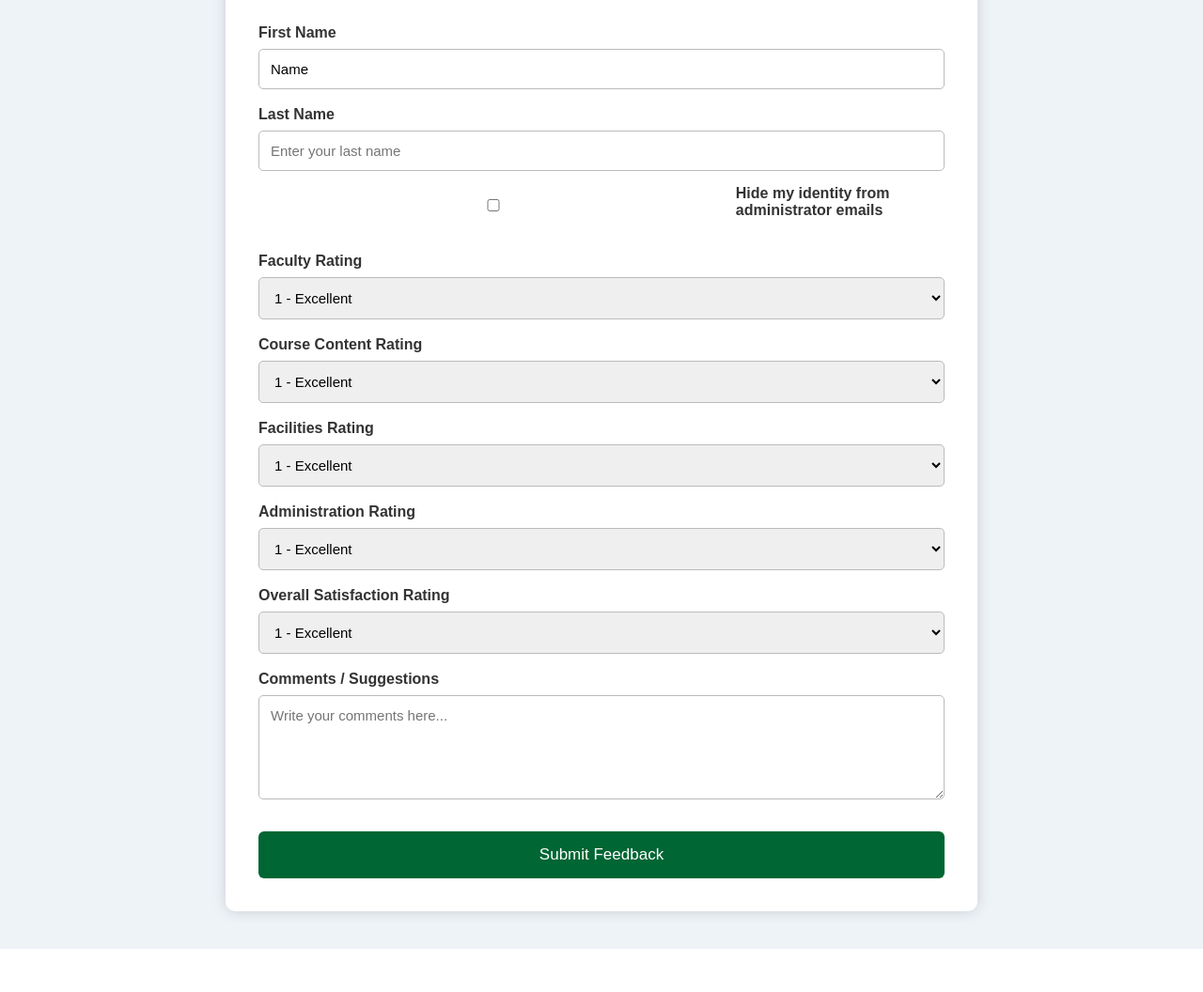
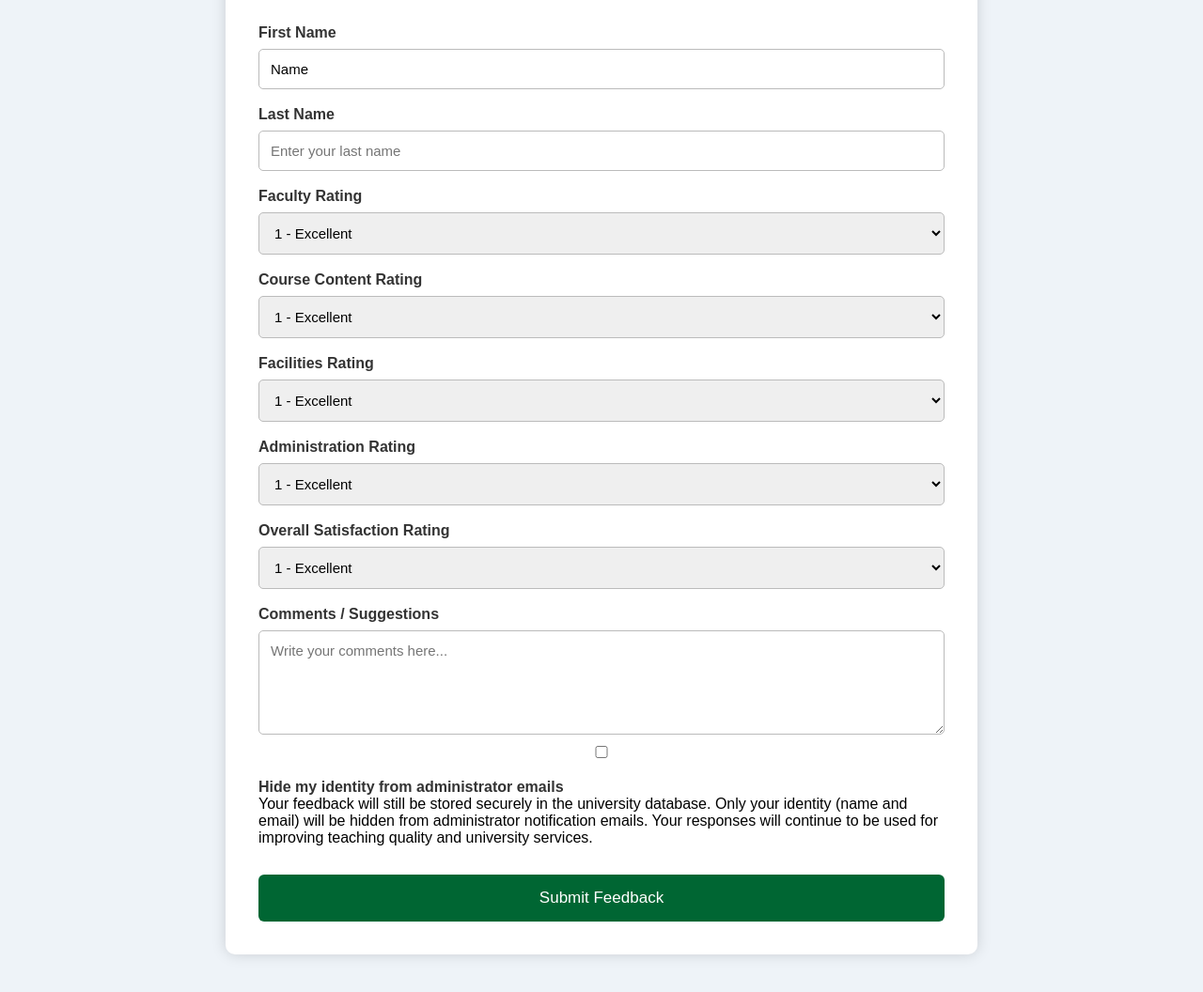
Before and after one commit to FatimaBatool55/IIUIFacultyFeedback, a Flask app: page /feedback in a window 1280 px wide. Shown: the part 275-1331 px from the top of the page at 94% size. Before the commit the page ends 1285 px from the top, so only its background shows below. Run offline with Flask 3, Linux system fonts and the light colour scheme; the visitor is signed in with stand-in values (Sample User, id 1).

Commit message:
Update index.html

```diff
--- a/templates/index.html
+++ b/templates/index.html
@@ -22,18 +22,18 @@
     <p class="intro">
 
         Welcome to the IIUI Faculty Feedback Survey.
-
         This survey is conducted to collect valuable feedback from students regarding faculty performance, course content, university facilities, and overall academic experience.
-
         Your honest feedback helps IIUI improve teaching quality and student services.
 
     </p>
 
     {% if error %}
-    <p class="error">{{ error }}</p>
+        <p class="error">{{ error }}</p>
     {% endif %}
 
     <form action="/submit" method="POST">
+
+        <!-- First Name -->
 
         <label>First Name</label>
 
@@ -44,6 +44,8 @@
             readonly
         >
 
+        <!-- Last Name -->
+
         <label>Last Name</label>
 
         <input
@@ -53,19 +55,7 @@
             required
         >
 
-        <label style="margin-top:15px; display:flex; align-items:center; gap:8px;">
-
-            <input
-                type="checkbox"
-                name="hide_identity"
-                value="yes"
-            >
-
-            Hide my identity from administrator emails
-
-        </label>
-
-        <br>
+        <!-- Faculty Rating -->
 
         <label>Faculty Rating</label>
 
@@ -79,6 +69,8 @@
 
         </select>
 
+        <!-- Course Rating -->
+
         <label>Course Content Rating</label>
 
         <select name="course_rating">
@@ -90,6 +82,8 @@
             <option value="5">5 - Poor</option>
 
         </select>
+
+        <!-- Facilities Rating -->
 
         <label>Facilities Rating</label>
 
@@ -103,6 +97,8 @@
 
         </select>
 
+        <!-- Administration Rating -->
+
         <label>Administration Rating</label>
 
         <select name="administration_rating">
@@ -114,6 +110,8 @@
             <option value="5">5 - Poor</option>
 
         </select>
+
+        <!-- Overall Rating -->
 
         <label>Overall Satisfaction Rating</label>
 
@@ -127,6 +125,8 @@
 
         </select>
 
+        <!-- Comments -->
+
         <label>Comments / Suggestions</label>
 
         <textarea
@@ -134,6 +134,41 @@
             rows="5"
             placeholder="Write your comments here..."
         ></textarea>
+
+        <!-- Privacy Notice -->
+
+        <div class="privacy-card">
+
+            <div class="privacy-header">
+
+                <input
+                    type="checkbox"
+                    id="hide_identity"
+                    name="hide_identity"
+                    value="yes"
+                >
+
+                <label for="hide_identity">
+
+                    <strong>Hide my identity from administrator emails</strong>
+
+                </label>
+
+            </div>
+
+            <p>
+
+                Your feedback will still be stored securely in the university database.
+
+                Only your identity (name and email) will be hidden from administrator notification emails.
+
+                Your responses will continue to be used for improving teaching quality and university services.
+
+            </p>
+
+        </div>
+
+        <!-- Submit -->
 
         <button type="submit">
 
```
